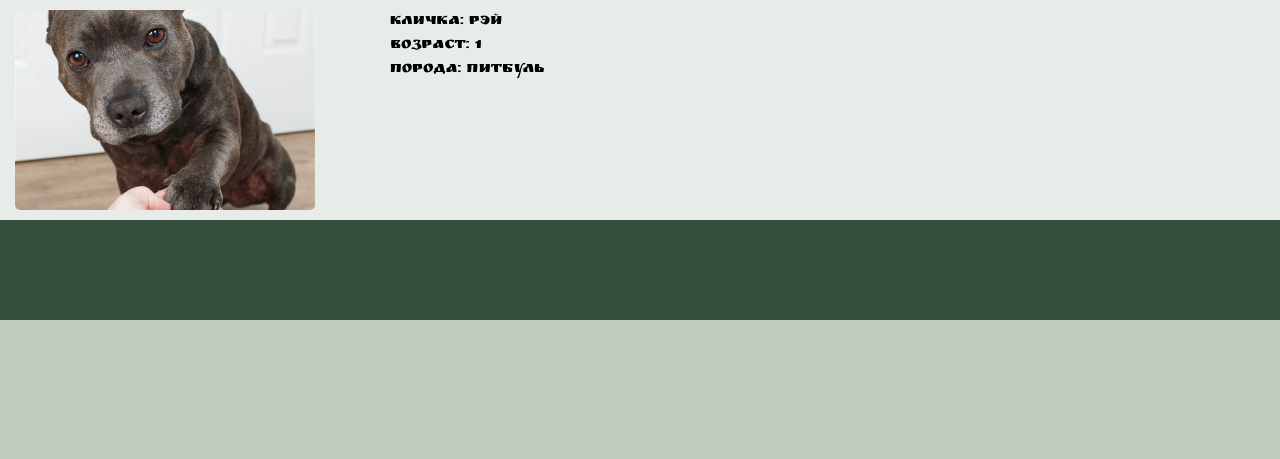
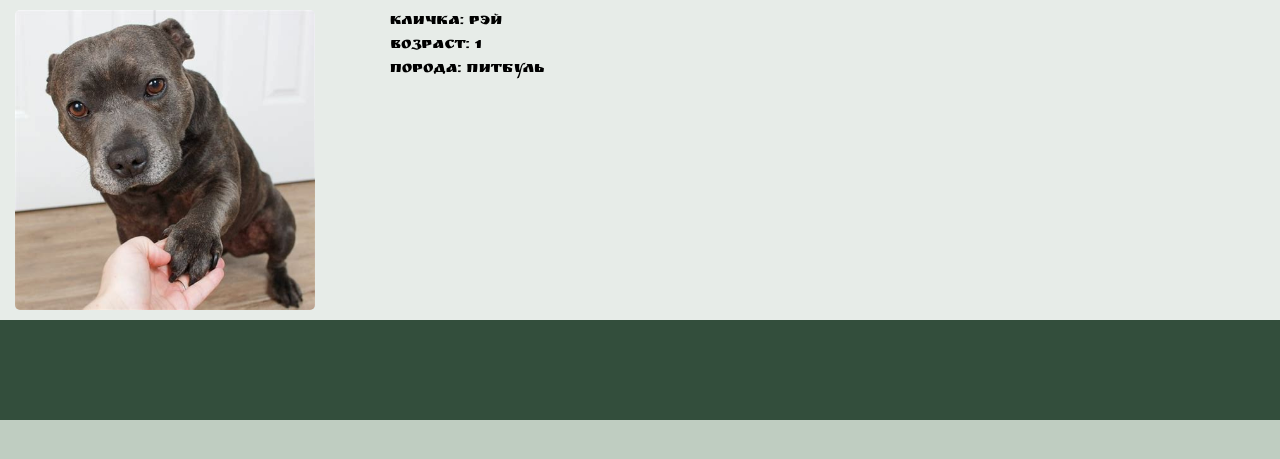
Before and after one commit to perevertysh/petty_home, a Django app: page /pets/506f0d56-6e32-4d10-aef3-705fd0590b74/ in a window 1280 px wide; the page is wider, and only the part inside the window is pictured. Shown: the part 110-569 px from the top of that part. Run offline with Django 3.2, Linux system fonts and the light colour scheme; data comes from the database, SQL or seed files in the repository; some libraries are stand-ins or nearby versions.

```diff
--- a/petdocs/admin.py
+++ b/petdocs/admin.py
@@ -10,6 +10,7 @@ class RegistrationForm(ModelForm):
 
 @admin.register(Registration)
 class RegistrationAdmin(admin.ModelAdmin):
+    """Регистрационные документы"""
     exclude = ["reg_num"]
 
 
--- a/pets/admin.py
+++ b/pets/admin.py
@@ -1,7 +1,7 @@
 from django.contrib import admin
 
-from .models import *
+from .models import Pet, Breed
 
 admin.site.register(
-    (Pet, Breed,)
+    (Pet, Breed)
 )
--- a/pets/models.py
+++ b/pets/models.py
@@ -35,7 +35,8 @@ class Pet(models.Model):
 
     def save(self, force_insert=False, force_update=False, using=None,
              update_fields=None):
-        self.doc.reg_num = self.breed.name[0] + self.doc.date.strftime("%d%m%Y")
+        self.doc.reg_num = self.breed.name[0] + self.doc.date.strftime(
+            "%d%m%Y")
         self.doc.save()
         super().save()
 
--- a/pets/urls.py
+++ b/pets/urls.py
@@ -1,10 +1,10 @@
 from django.urls import path
 
-from .views import IndexPageView, PetListView, ContactsView, PetView
+from .views import (IndexPageView, PetListView, ContactsView, PetView)
 
 urlpatterns = [
     path('', IndexPageView.as_view()),
     path('pets/', PetListView.as_view()),
     path('pets/<str:pk>/', PetView.as_view()),
-    path('contacts/', ContactsView.as_view())
+    path('contacts/', ContactsView.as_view()),
 ]
--- a/static/css/style.css
+++ b/static/css/style.css
@@ -75,15 +75,15 @@ main{
 
 .main-content{
     display: grid;
-    grid-template-columns: 25% 25% 25% 25%;
-    grid-template-rows: 20% 20% 20% 20%
+    grid-template-columns:  25% 25% 25% 25%;
+    grid-template-rows: 50% 50%;
 
 }
 
 img.fit {
     margin: 10px 10px 10px 0px;
     width: 300px;
-    height: 200px;
+    height: 300px;
     border-radius:5px;
     object-fit:cover;
 }
--- a/templates/pets/pet_detail.html
+++ b/templates/pets/pet_detail.html
@@ -1,7 +1,7 @@
 {% extends 'base.html' %}
 {% block content %}
 <div class="main-content">
-    <div class="col-lg-3 col-md-4 col-xs-6">
+    <div class="col-lg-4">
         <a href="#">
             <img height="400" width="400"
                  src="{{ object.photo.url }}" alt="" class="fit">
```
Also changed, not shown: templates/contacts.html (+10 -2 lines), templates/index.html (+7 -2 lines), media/pets_photo/amstaf1.jpeg (added), media/pets_photo/amstaf2.jpeg (added), media/pets_photo/grovcharka1.jpeg (added), media/pets_photo/taksa1.jpeg (added), petdocs/migrations/0002_auto_20191219_1748.py (deleted), petdocs/migrations/0002_auto_20191222_1131.py, petdocs/migrations/0003_auto_20191219_1751.py (deleted), petdocs/migrations/0004_auto_20191219_1753.py (deleted), pets/migrations/0002_auto_20191207_1028.py (deleted), pets/migrations/0002_auto_20191222_1131.py, pets/migrations/0004_pet_photo.py (deleted), pets/migrations/0005_auto_20191221_1202.py (deleted).
